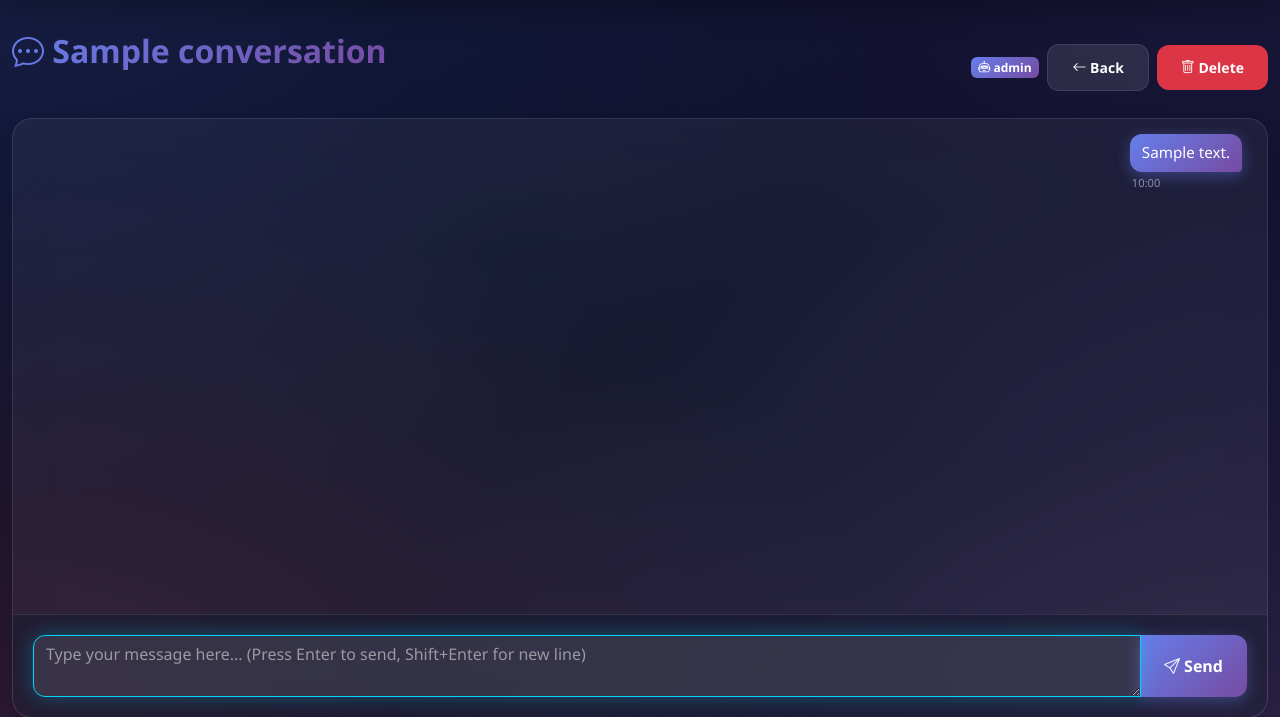
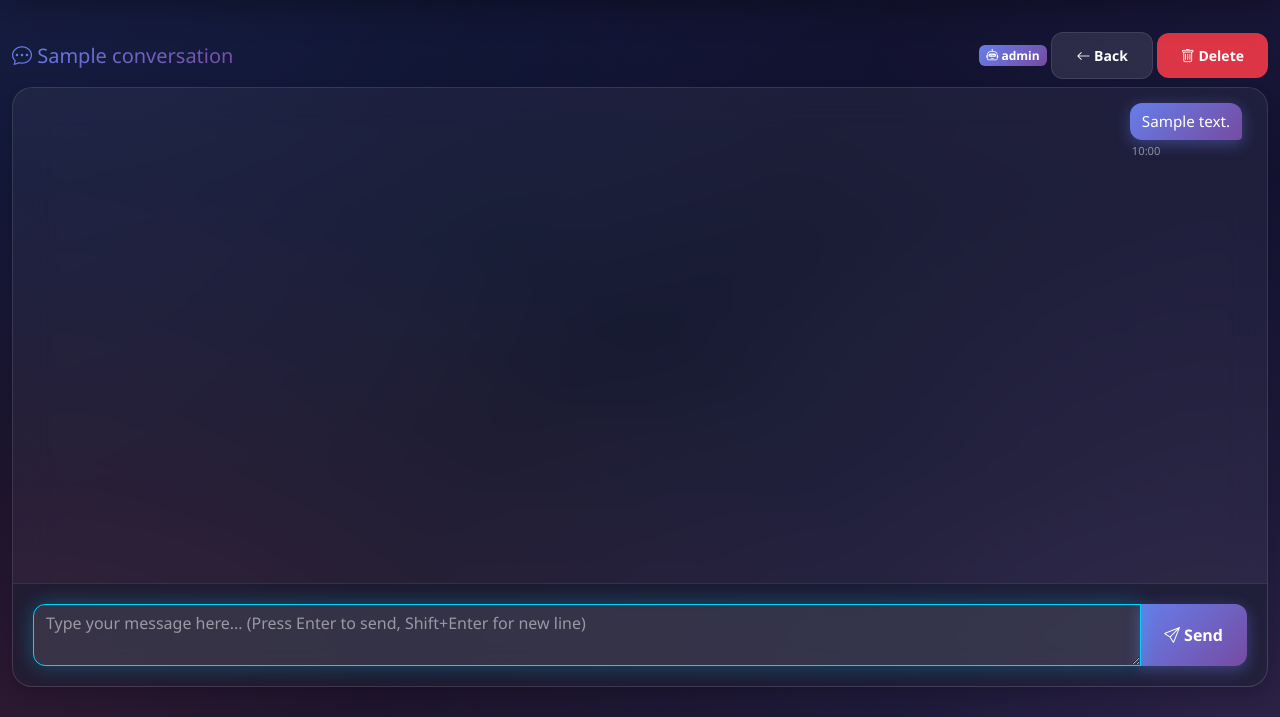
Before and after one commit to vinitmunjani1/vorqlus, a Django app: page /chat/1/ in a window 1280 px wide. Shown: the part 63-780 px from the top of the page. Run offline with Django 4.2, Linux system fonts and the light colour scheme; a user stored in the database is signed in; tables that the repository leaves empty hold one stand-in row (values such as "Sample post").

Commit message:
Optimize mobile chat layout: resize header, hide button text, expand messages

```diff
--- a/chatbot_app/templates/chat.html
+++ b/chatbot_app/templates/chat.html
@@ -33,18 +33,20 @@
 {% block content %}
 <div class="row">
     <div class="col-12">
-        <div class="d-flex justify-content-between align-items-center mb-3">
-            <h2><i class="bi bi-chat-dots"></i> {{ conversation.title }}</h2>
-            <div class="d-flex align-items-center gap-2">
-                <span class="badge bg-info">
+        <div class="d-flex justify-content-between align-items-center mb-2">
+            <h2 class="h5 mb-0 text-truncate me-2" style="max-width: 50%;">
+                <i class="bi bi-chat-dots"></i> {{ conversation.title }}
+            </h2>
+            <div class="d-flex align-items-center gap-1">
+                <span class="badge bg-info d-none d-md-inline">
                     <i class="bi bi-robot"></i> {{ conversation.ai_role.role_name }}
                 </span>
-                <a href="{% url 'dashboard' %}" class="btn btn-sm btn-secondary">
-                    <i class="bi bi-arrow-left"></i> Back
+                <a href="{% url 'dashboard' %}" class="btn btn-sm btn-secondary" title="Back">
+                    <i class="bi bi-arrow-left"></i> <span class="d-none d-sm-inline">Back</span>
                 </a>
-                <button type="button" class="btn btn-sm btn-danger" data-bs-toggle="modal"
-                    data-bs-target="#deleteModal">
-                    <i class="bi bi-trash"></i> Delete
+                <button type="button" class="btn btn-sm btn-danger" data-bs-toggle="modal" data-bs-target="#deleteModal"
+                    title="Delete">
+                    <i class="bi bi-trash"></i> <span class="d-none d-sm-inline">Delete</span>
                 </button>
             </div>
         </div>
```
Also changed, not shown: chatbot_app/static/css/style.css (+39 -2 lines).
